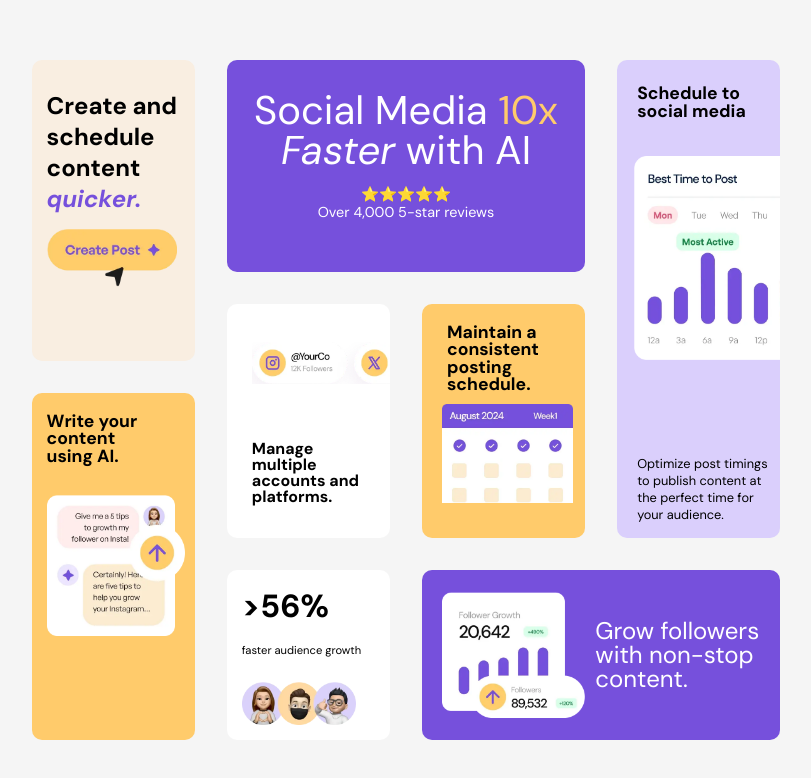
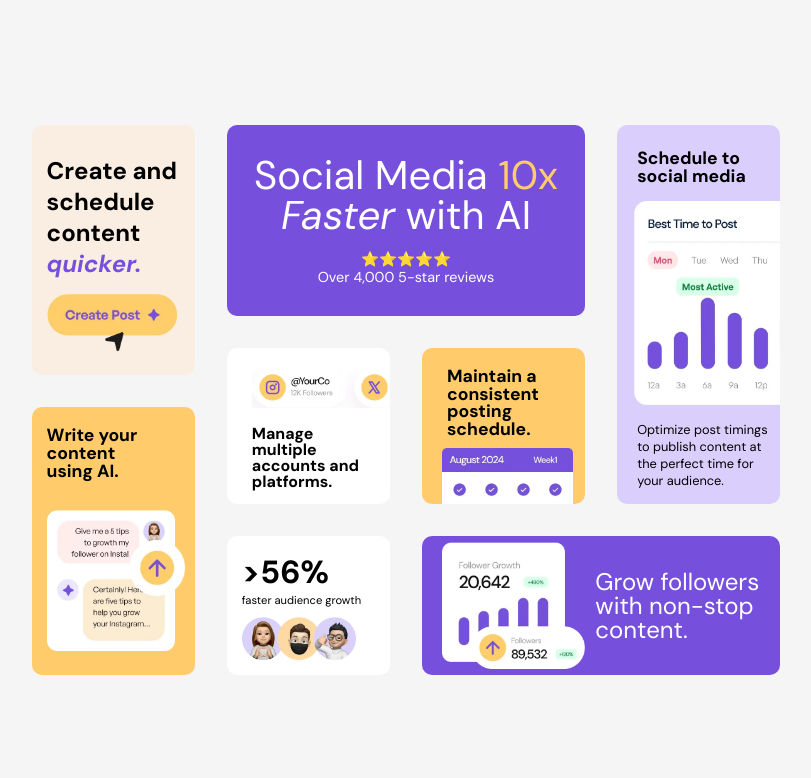
Before and after one commit to Dev-musty/Bento-grid, a plain HTML site: page index.html in a window 1280 px wide. Shown: the whole page, without its empty margins (234-1045 px from the left). Drawn offline with Linux system fonts and the light colour scheme.

Commit message:
Update style.css

```diff
--- a/style.css
+++ b/style.css
@@ -268,7 +268,7 @@ h1{
             "box4 box7 box8 box8"
             "box4 box7 box8 box8"
             "box4 box7 box8 box8";
-        height: 85vh;
+        height: 550px;
         margin: 1rem;
     }
 
```
